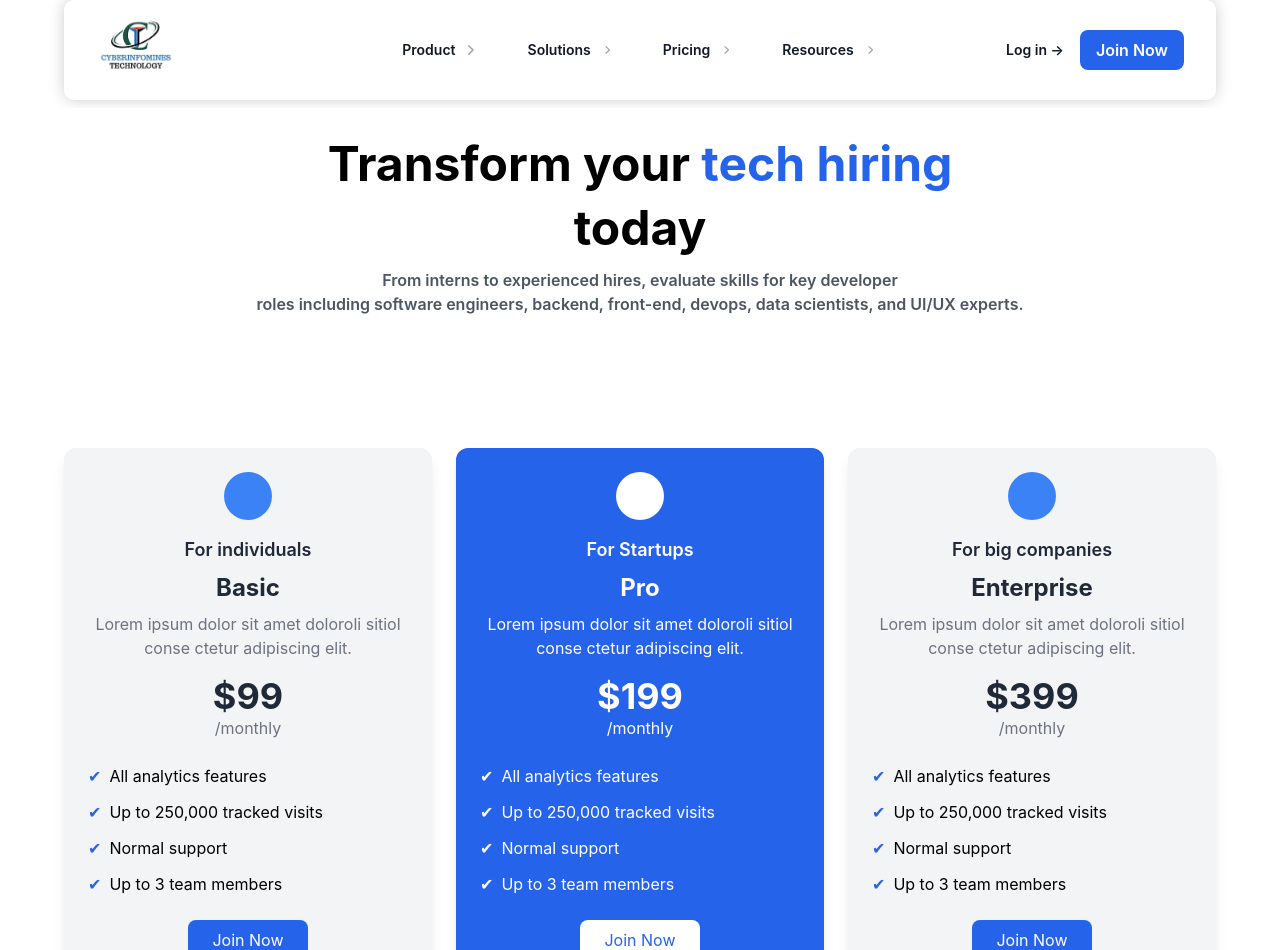
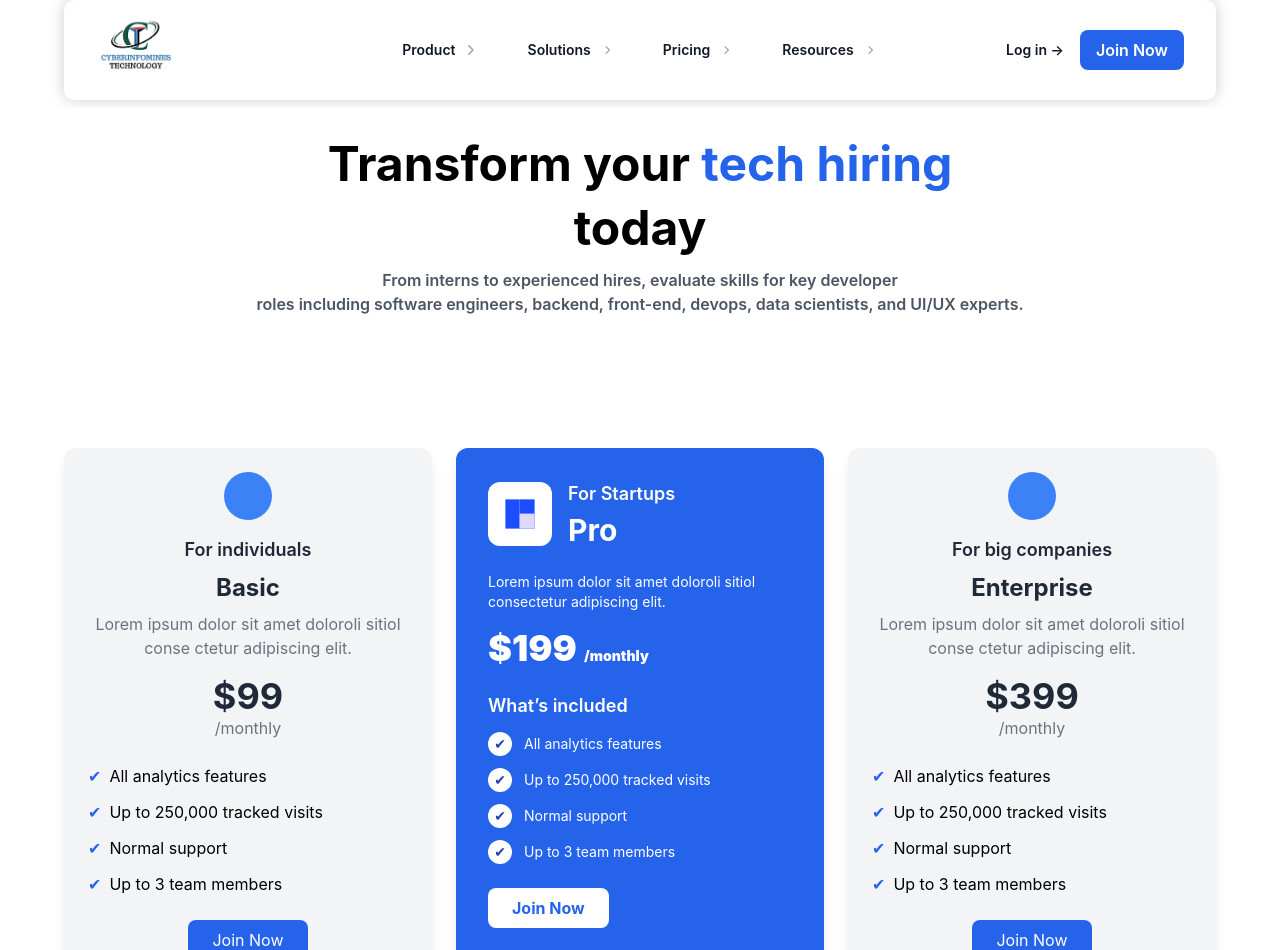
Before and after one commit to Juhi2116/CyberInform, a React (Create React App) app: page /pricing in a window 1280 px wide. Shown: the top 950 px of the page. Built offline with nearby package versions, Linux system fonts and the light colour scheme.

Commit message:
update pricing
update

```diff
--- a/src/Components/Navbar.js
+++ b/src/Components/Navbar.js
@@ -71,7 +71,7 @@ export default function Navbar() {
                 <div className="flex">
                   {/* Product Section */}
                   <div className="flex-1 pr-8 border-r border-gray-200">
-                    <h2 className="text-gray-300 text-lg font-semibold mb-6">Product</h2>
+                    <Link to="/products" className="text-gray-300 text-lg font-semibold mb-6">Product</Link>
                     <div className="space-y-6">
                       <div>
                         <h3 className="text-gray-800 font-semibold text-base">Screen</h3>
@@ -107,15 +107,15 @@ export default function Navbar() {
             </PopoverPanel>
 
           </Popover>
-          <Link To="/solutions" className="text-sm font-semibold text-gray-900 flex items-center">
+          <Link to="/Solutions" className="text-sm font-semibold text-gray-900 flex items-center">
             Solutions
             <ChevronRightIcon className="ml-2 h-4 w-4 text-gray-400" aria-hidden="true" />
           </Link>
-          <Link To="/pricing" className="text-sm font-semibold text-gray-900 flex items-center">
+          <Link to="/Pricing" className="text-sm font-semibold text-gray-900 flex items-center">
             Pricing
             <ChevronRightIcon className="ml-2 h-4 w-4 text-gray-400" aria-hidden="true" />
           </Link>
-          <Link To="/resource" className="text-sm font-semibold text-gray-900 flex items-center">
+          <Link to="/resource" className="text-sm font-semibold text-gray-900 flex items-center">
             Resources
             <ChevronRightIcon className="ml-2 h-4 w-4 text-gray-400" aria-hidden="true" />
           </Link>
--- a/src/Pages/Pricing.js
+++ b/src/Pages/Pricing.js
@@ -55,36 +55,57 @@ const PricingPage = () => {
                     </div>
 
                     {/* Pro Plan */}
-                    <div className="bg-blue-600 rounded-xl shadow-lg p-6 text-center text-white">
-                        <div className="flex justify-center items-center mb-4">
-                            <div className="w-12 h-12 bg-white rounded-full"></div>
+
+
+
+
+
+
+
+                    <div className="bg-blue-600 rounded-xl shadow-lg p-8 text-white">
+
+
+
+  <div className="flex items-center mb-6">
+    <div className="w-16 h-16 flex items-center justify-center bg-white rounded-xl">
+      <svg width="30" height="30" viewBox="0 0 39 38" fill="none" xmlns="http://www.w3.org/2000/svg">
+        <rect x="0.5" width="18.4865" height="38" fill="#1B4DFF" />
+        <rect x="18.9863" width="19.5135" height="38" fill="#1B4DFF" />
+        <rect x="18.9863" y="18.4863" width="19.5135" height="19.5135" fill="#DCD8FF" />
+      </svg>
     </div>
+    <div className="ml-4 text-left">
       <h3 className="text-lg font-semibold">For Startups</h3>
-                        <h2 className="text-2xl font-bold mt-2">Pro</h2>
-                        <p className="mt-2">
-                            Lorem ipsum dolor sit amet doloroli sitiol conse ctetur adipiscing
-                            elit.
+      <h2 className="text-3xl font-bold mt-1">Pro</h2>
+    </div>
+  </div>
+
+
+
+  <p className="text-left text-sm mb-4">Lorem ipsum dolor sit amet doloroli sitiol consectetur adipiscing elit.</p>
+  <div className="text-left">
+    <p className="text-4xl font-black">$199 <span className="text-sm">/monthly</span></p>
+  </div>
+  <div className="mt-6">
+    <h4 className="text-lg font-semibold mb-3">What’s included</h4>
+    <div className="space-y-3 text-sm">
+      {[
+        "All analytics features",
+        "Up to 250,000 tracked visits",
+        "Normal support",
+        "Up to 3 team members",
+      ].map((feature, index) => (
+        <p key={index} className="flex items-center">
+          <span className="text-blue-800 bg-white w-6 h-6 flex items-center justify-center rounded-full mr-3">✔</span> {feature}
         </p>
-                        <p className="text-4xl font-bold mt-4">$199</p>
-                        <p>/monthly</p>
-                        <div className="mt-6 text-left space-y-3">
-                            <p className="flex items-center">
-                                <span className="text-white mr-2">✔</span> All analytics features
-                            </p>
-                            <p className="flex items-center">
-                                <span className="text-white mr-2">✔</span> Up to 250,000 tracked
-                                visits
-                            </p>
-                            <p className="flex items-center">
-                                <span className="text-white mr-2">✔</span> Normal support
-                            </p>
-                            <p className="flex items-center">
-                                <span className="text-white mr-2">✔</span> Up to 3 team members
-                            </p>
+      ))}
     </div>
-                        <button className="mt-6 bg-white text-blue-600 px-6 py-2 rounded-lg hover:bg-gray-100">
+  </div>
+  <div className="text-left mt-6">
+    <button className="bg-white text-blue-600 px-6 font-bold py-2 rounded-lg hover:bg-gray-100">
       Join Now
     </button>
+  </div>
 </div>
 
                     {/* Enterprise Plan */}
--- a/src/Pages/Solutions.js
+++ b/src/Pages/Solutions.js
@@ -101,7 +101,7 @@ const Solutions = () => {
             </div>
 
             {/* Artist & Investor Section */}
-            <div className="flex flex-col md:flex-row items-center justify-between p-4 md:p-8 bg-white max-w-6xl mx-auto p-6">
+            <div className="flex flex-col md:flex-row items-center justify-between  md:p-8 bg-white max-w-6xl mx-auto p-6">
                 {/* Text Section */}
                 <div className="md:w-3/5 max-w-6xl p-6  bg-gray-100 rounded-lg  h-auto ">
                     <div className='p-10  max-w-xl'>
```
Lines whose indentation alone changed are shown as unchanged.
